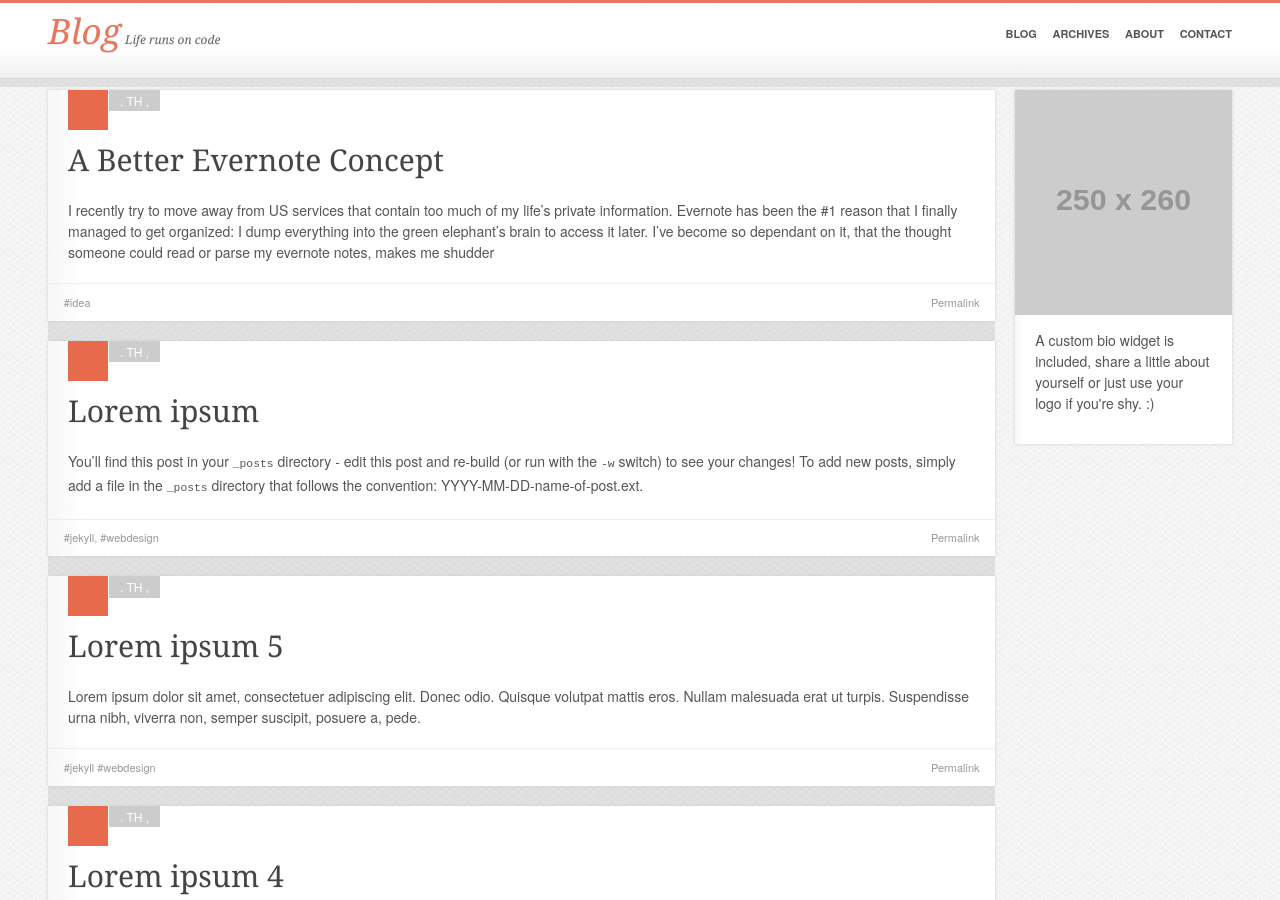
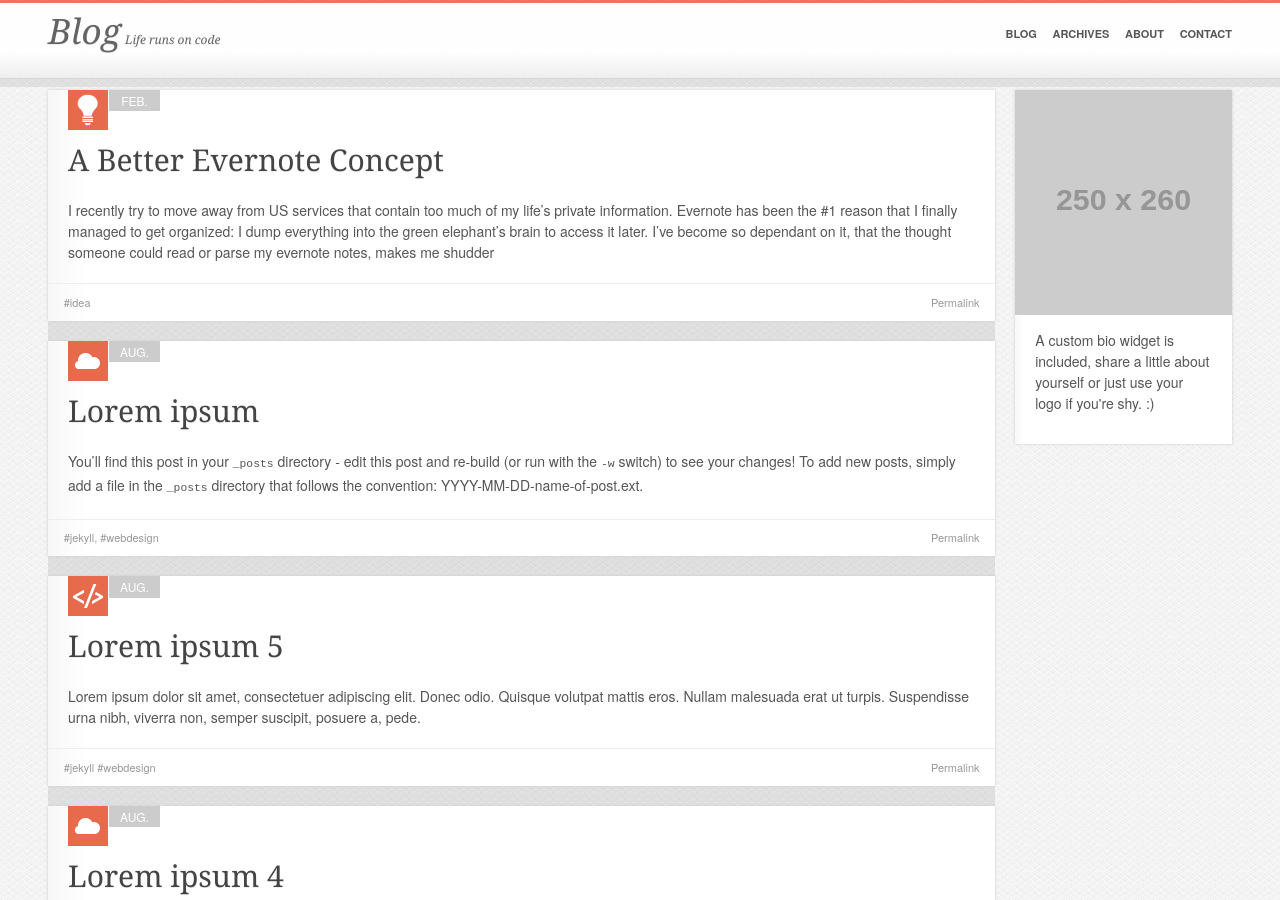
Before and after one commit to lukasmartinelli/lukasmartinelli.github.io, a Jekyll site: the page built from index.html, in a window 1280 px wide and 900 px high. Built offline with Jekyll 4.4.1, drawn with Linux system fonts in a browser that asks for light colours; Markdown is read by kramdown in place of the engine named in the settings; the list of posts is cut into pages by our own code; some of the changed text lies outside the part shown.

Commit message:
Fixed dates

```diff
--- a/css/main.css
+++ b/css/main.css
@@ -184,11 +184,15 @@ div.branding {
   float: left;
 }
 /* line 12, ../sass/_module.scss */
+div.branding a {
+  color: inherit;
+}
+/* line 16, ../sass/_module.scss */
 div.branding h1, div.branding h2 {
   display: inline-block;
   font-style: italic;
 }
-/* line 17, ../sass/_module.scss */
+/* line 21, ../sass/_module.scss */
 div.branding h2 {
   margin: 0;
   font-size: 0.85714em;
@@ -196,24 +200,24 @@ div.branding h2 {
 }
 
 /* ===TopNav === */
-/* line 26, ../sass/_module.scss */
+/* line 30, ../sass/_module.scss */
 #top-nav {
   float: right;
   margin: 1.42857em 0 0.71429em 0;
 }
 @media only screen and (max-width: 54.85714em) {
-  /* line 26, ../sass/_module.scss */
+  /* line 30, ../sass/_module.scss */
   #top-nav {
     margin: 0.71429em 0 0.71429em 0;
   }
 }
-/* line 35, ../sass/_module.scss */
+/* line 39, ../sass/_module.scss */
 #top-nav li {
   float: left;
   line-height: 1.28571em;
   list-style: none;
 }
-/* line 40, ../sass/_module.scss */
+/* line 44, ../sass/_module.scss */
 #top-nav li a {
   font-size: 0.78571em;
   padding: 0 1.42857em 0.71429em 0;
@@ -222,13 +226,13 @@ div.branding h2 {
   text-decoration: none;
   color: #444444;
 }
-/* line 49, ../sass/_module.scss */
+/* line 53, ../sass/_module.scss */
 #top-nav li:last-child a {
   padding-right: 0;
 }
 
 /* ===Article=== */
-/* line 58, ../sass/_module.scss */
+/* line 62, ../sass/_module.scss */
 article {
   background: -webkit-gradient(linear, 0% 50%, 100% 50%, color-stop(0%, #f7f7f7), color-stop(4%, #ffffff), color-stop(100%, #ffffff));
   background: -webkit-linear-gradient(left, #f7f7f7 0%, #ffffff 4%, #ffffff 100%);
@@ -241,15 +245,15 @@ article {
   position: relative;
   margin: 0 0 1.42857em 0;
 }
-/* line 63, ../sass/_module.scss */
+/* line 67, ../sass/_module.scss */
 article .content {
   padding: 0 1.42857em;
 }
-/* line 67, ../sass/_module.scss */
+/* line 71, ../sass/_module.scss */
 article header {
   padding: 3.57143em 1.42857em 0 1.42857em;
 }
-/* line 70, ../sass/_module.scss */
+/* line 74, ../sass/_module.scss */
 article header .post-format {
   width: 2.85714em;
   height: 2.85714em;
@@ -258,7 +262,7 @@ article header .post-format {
   position: absolute;
   background-color: #e86a4d;
 }
-/* line 81, ../sass/_module.scss */
+/* line 85, ../sass/_module.scss */
 article header .post-date {
   font-size: 0.85714em;
   text-transform: uppercase;
@@ -273,22 +277,22 @@ article header .post-date {
   position: absolute;
 }
 @media only screen and (min-width: 87.42857em) {
-  /* line 67, ../sass/_module.scss */
+  /* line 71, ../sass/_module.scss */
   article header {
     padding-top: 1.42857em;
   }
-  /* line 98, ../sass/_module.scss */
+  /* line 102, ../sass/_module.scss */
   article header .post-format {
     left: -2.85714em;
     top: 2.14286em;
   }
-  /* line 103, ../sass/_module.scss */
+  /* line 107, ../sass/_module.scss */
   article header .post-date {
     top: 5.92857em;
     left: -4.28571em;
   }
 }
-/* line 112, ../sass/_module.scss */
+/* line 116, ../sass/_module.scss */
 article footer {
   padding: 0.71429em 1.42857em;
   border-top: 1px solid #eee;
@@ -296,7 +300,7 @@ article footer {
 }
 
 /* ===Biography=== */
-/* line 121, ../sass/_module.scss */
+/* line 125, ../sass/_module.scss */
 .bio {
   overflow: hidden;
   background: -webkit-gradient(linear, 0% 50%, 100% 50%, color-stop(0%, #f7f7f7), color-stop(4%, #ffffff), color-stop(100%, #ffffff));
@@ -308,18 +312,18 @@ article footer {
   -moz-box-shadow: 0 0 0.21429em 0 #cccccc;
   box-shadow: 0 0 0.21429em 0 #cccccc;
 }
-/* line 125, ../sass/_module.scss */
+/* line 129, ../sass/_module.scss */
 .bio .description {
   padding: 0.71429em 1.42857em;
 }
 @media only screen and (max-width: 54.85714em) {
-  /* line 130, ../sass/_module.scss */
+  /* line 134, ../sass/_module.scss */
   .bio .avatar {
     padding: 1.42857em 0 1.42857em 1.42857em;
     width: 30%;
     float: left;
   }
-  /* line 136, ../sass/_module.scss */
+  /* line 140, ../sass/_module.scss */
   .bio .description {
     padding: 1.42857em;
     float: left;
@@ -328,20 +332,20 @@ article footer {
 }
 
 /* ===Footer=== */
-/* line 147, ../sass/_module.scss */
+/* line 151, ../sass/_module.scss */
 footer {
   color: #999999;
   font-size: 0.78571em;
 }
-/* line 151, ../sass/_module.scss */
+/* line 155, ../sass/_module.scss */
 footer a {
   color: #999999;
 }
-/* line 155, ../sass/_module.scss */
+/* line 159, ../sass/_module.scss */
 footer .tags {
   float: left;
 }
-/* line 156, ../sass/_module.scss */
+/* line 160, ../sass/_module.scss */
 footer .permalink {
   float: right;
 }
--- a/index.html
+++ b/index.html
@@ -6,16 +6,16 @@ title: Welcome dear visitor
 {% for post in paginator.posts %}
 <article>
 	<header>
-		<div class="post-format icon-{{ page.categories[0] }}">&nbsp;</div>
-        <time class="post-date" datetime="{{ page.date }}" pubdate="pubdate" title"{{ page.date | date: '%B %d, %Y' }}
+		<div class="post-format icon-{{ post.categories[0] }}">&nbsp;</div>
+		<time class="post-date" datetime="{{ post.date }}" pubdate="pubdate" title"{{ post.date | date: '%B %d, %Y' }}
 ">
-            {% assign d = page.date | date: "%-d" %}
-            {% assign m = page.date | date: "%B" %}
+            {% assign d = post.date | date: "%-d" %}
+            {% assign m = post.date | date: "%B" %}
 
             {% case m %}
               {% when 'April' or 'May' or 'June' or 'July' %}{{ m }}
               {% when 'September' %}Sept.
-              {% else %}{{ page.date | date: "%b" }}.
+              {% else %}{{ post.date | date: "%b" }}.
               {% endcase %}
             {% case d %}
               {% when '1' or '21' or '31' %}{{ d }}st
@@ -23,7 +23,7 @@ title: Welcome dear visitor
               {% when '3' or '23' %}{{ d }}rd
               {% else %}{{ d }}th
               {% endcase %},
-            {{ page.date | date: "%Y" }}
+            {{ post.date | date: "%Y" }}
         </time>
 		<h2><a href=" {{ post.url }}">{{ post.title }}</a></h2>
 	</header>
--- a/sass/_module.scss
+++ b/sass/_module.scss
@@ -8,6 +8,10 @@
 
 div.branding {
 	float: left;
+
+	a {
+		color: inherit;
+	}
 
 	h1, h2 {
 		display: inline-block;
```
